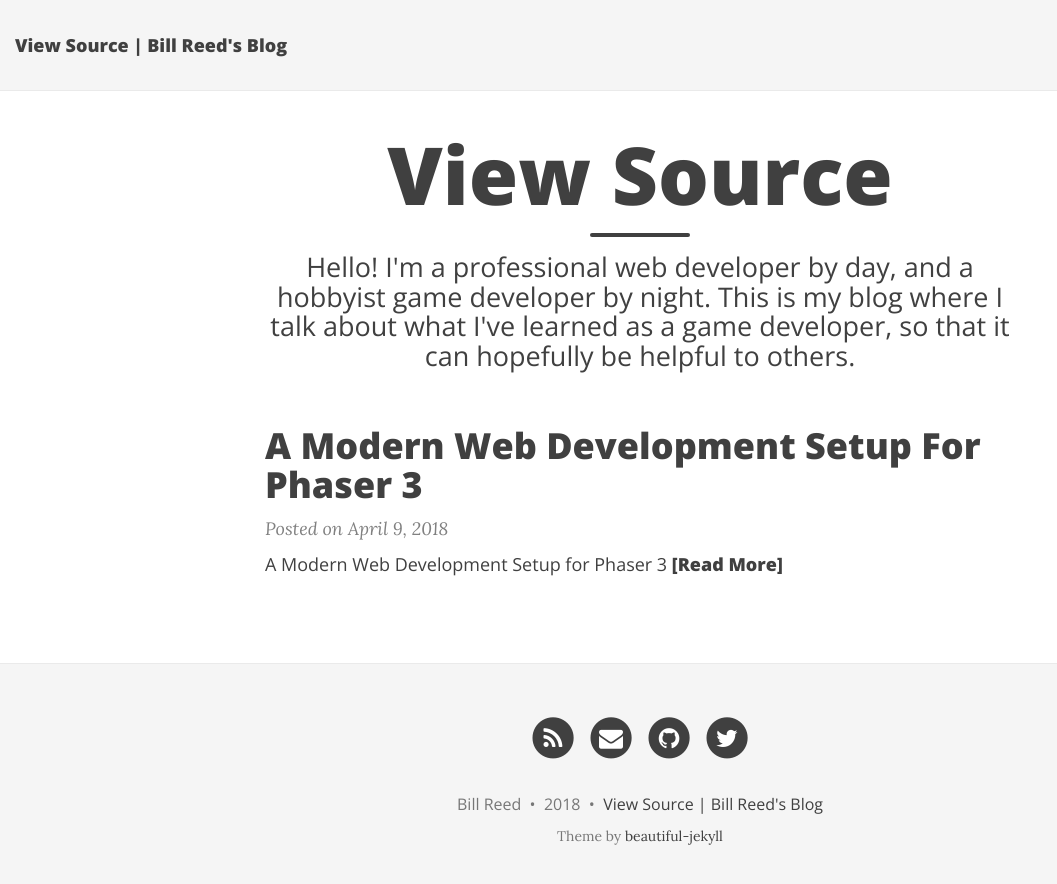
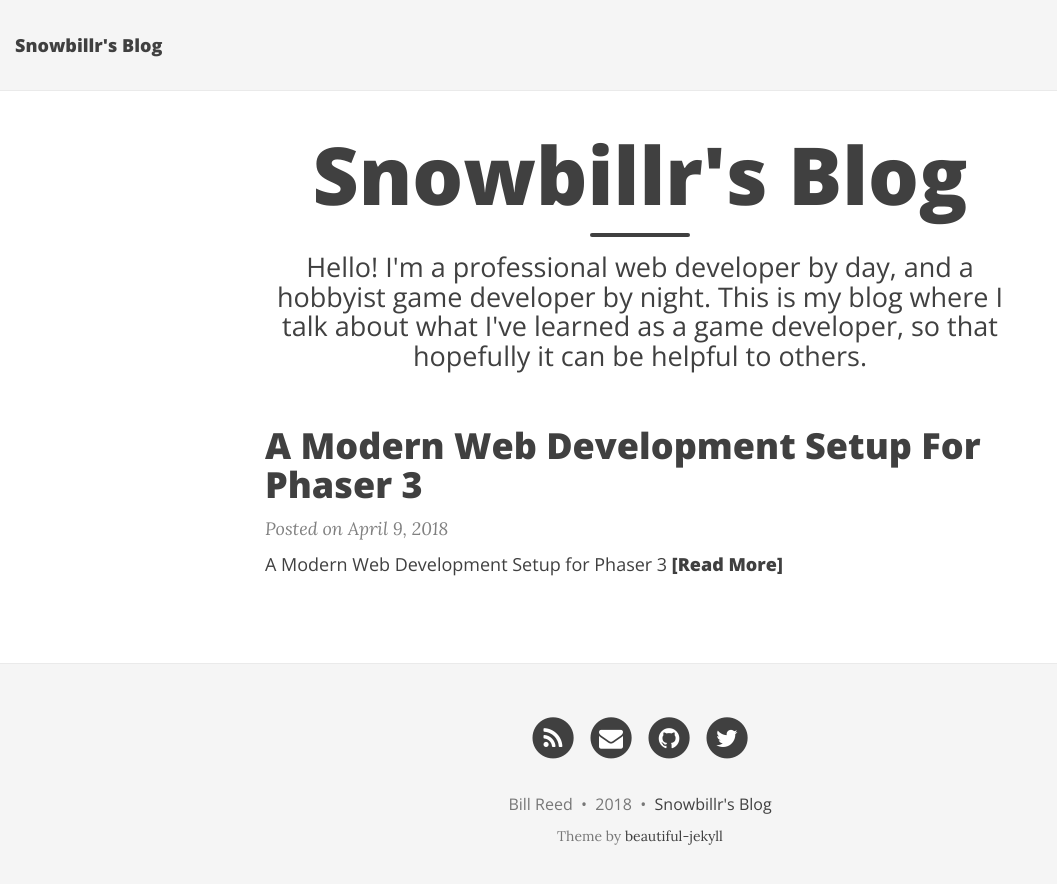
Before and after one commit to snowbillr/blog, a Jekyll site: the page built from index.html, in a window 1280 px wide. Shown: the top 884 px of the page, without its empty margins (0-1057 px from the left). Built offline with Jekyll 4.4.1, drawn with Linux system fonts in a browser that asks for light colours; nearby versions of some CDN libraries; the list of posts is cut into pages by our own code.

Commit message:
adjust blog title

```diff
--- a/_config.yml
+++ b/_config.yml
@@ -8,7 +8,7 @@ url: "http://snowbillr.github.io/blog/"
 baseurl: "/blog"
 
 # Name of website
-title: View Source | Bill Reed's Blog
+title: Snowbillr's Blog
 
 # Short description of your site
 description: The personal blog of Bill Reed.
@@ -88,7 +88,7 @@ share-links-active:
 
 # How to display the link to the website in the footer
 # Remove this if you don't want a link in the footer
-url-pretty: "View Source | Bill Reed's Blog"  # eg. "https://snowbillr.github.io/blog"
+url-pretty: "Snowbillr's Blog"  # eg. "https://snowbillr.github.io/blog"
 
 # --- Web Statistics Section --- #
 
--- a/index.html
+++ b/index.html
@@ -1,7 +1,7 @@
 ---
 layout: page
-title: View Source
-subtitle: Hello! I'm a professional web developer by day, and a hobbyist game developer by night. This is my blog where I talk about what I've learned as a game developer, so that it can hopefully be helpful to others.
+title: Snowbillr's Blog
+subtitle: Hello! I'm a professional web developer by day, and a hobbyist game developer by night. This is my blog where I talk about what I've learned as a game developer, so that hopefully it can be helpful to others.
 use-site-title: true
 ---
 
```
